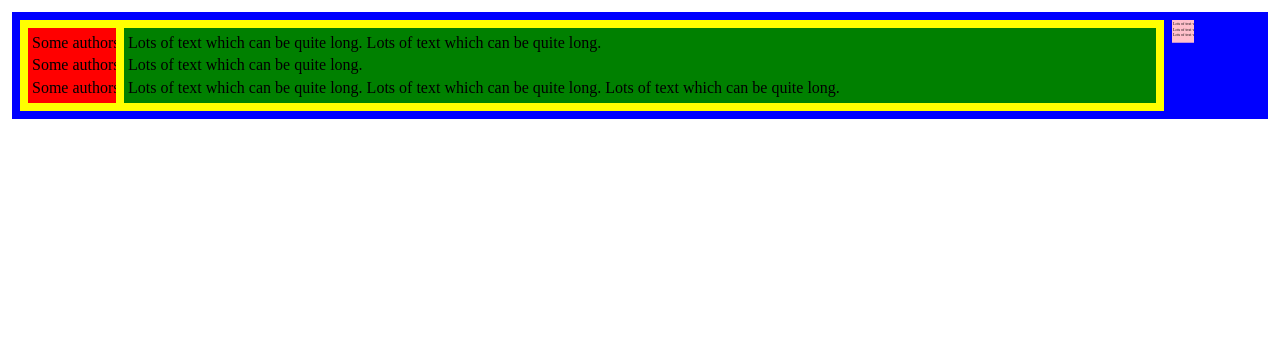
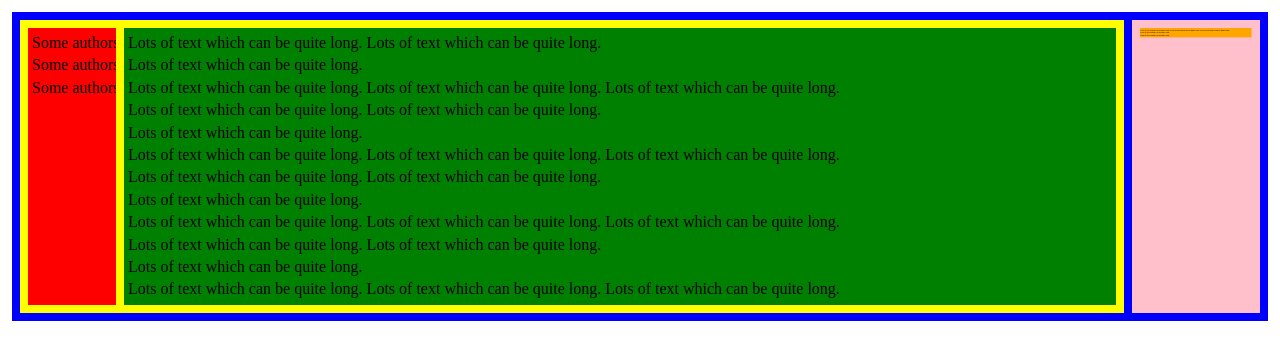
Before and after one commit to jchown/yellow-snow-vscode, a website: page test.html in a window 1280 px wide. Drawn offline with Linux system fonts and the light colour scheme.

```diff
--- a/test.html
+++ b/test.html
@@ -38,15 +38,20 @@
             flex: 1;
             background-color: green;
         }
+        #minimap_container {
+            margin: 4px;
+            padding: 4px;
+            width: 120px;
+            background-color: pink;
+         }
         #minimap {
             margin: 4px;
             padding: 4px;
-            flex: 0 0 5em;
-            width: 100%;
+            width: 884px;
             overflow-x: hidden;
-            transform: scale(0.25);
+            transform: scale(0.125);
             transform-origin: 0 0;
-            background-color: pink;
+            background-color: orange;
          }
          .line {
             white-space: nowrap;
@@ -68,26 +73,31 @@
                 </div>
             </div>
             <div id="text">
-                <div class="line">
-                    Lots of text which can be quite long. Lots of text which can be quite long.
+                <div class="line">Lots of text which can be quite long. Lots of text which can be quite long.</div>
+                <div class="line">Lots of text which can be quite long.</div>
+                <div class="line">Lots of text which can be quite long. Lots of text which can be quite long. Lots of text which can be quite long.</div>
+                <div class="line">Lots of text which can be quite long. Lots of text which can be quite long.</div>
+                <div class="line">Lots of text which can be quite long.</div>
+                <div class="line">Lots of text which can be quite long. Lots of text which can be quite long. Lots of text which can be quite long.</div>
+                <div class="line">Lots of text which can be quite long. Lots of text which can be quite long.</div>
+                <div class="line">Lots of text which can be quite long.</div>
+                <div class="line">Lots of text which can be quite long. Lots of text which can be quite long. Lots of text which can be quite long.</div>
+                <div class="line">Lots of text which can be quite long. Lots of text which can be quite long.</div>
+                <div class="line">Lots of text which can be quite long.</div>
+                <div class="line">Lots of text which can be quite long. Lots of text which can be quite long. Lots of text which can be quite long.</div>
                 </div>
-                <div class="line">
-                    Lots of text which can be quite long.
                 </div>
+        <div id="minimap_container">
+            <div id="minimap">
                 <div class="line">
                     Lots of text which can be quite long. Lots of text which can be quite long. Lots of text which can be quite long.
                 </div>
-            </div>
-        </div>
-        <div id="minimap">
             <div class="line">
                 Lots of text which can be quite long
             </div>
             <div class="line">
                 Lots of text which can be quite long
             </div>
-            <div class="line">
-                Lots of text which can be quite long
             </div>
         </div>
     </div>
```
